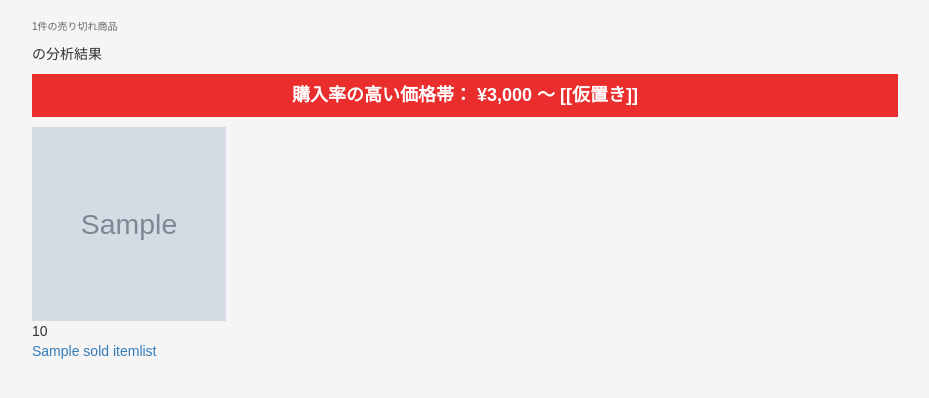
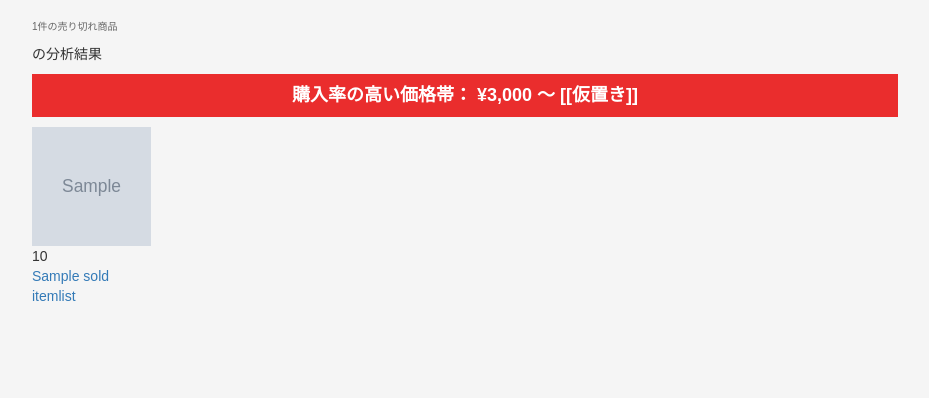
Before and after one commit to kasano0402/mercariAnalytics, a Flask app: template templates/result.html in a window 1280 px wide. Shown: the part 78-476 px from the top of the page, without its empty margins (175-1104 px from the left). Run offline with Flask 2, Linux system fonts and the light colour scheme; the template is opened without the code that fills it: most values are stand-ins (such as "Sample title", 1, 10 or a date in 2020); grey boxes marked "Sample" are stand-in pictures; some libraries are stand-ins or nearby versions.

Commit message:
レスポンシブに対応

```diff
--- a/templates/result.html
+++ b/templates/result.html
@@ -28,7 +28,7 @@
     <div class="row">
       {% for name, price, status, url, photo in sold_itemlist %}
       <div class="item">
-        <div class="col-xs-3 col-sm-3 col-md-3 col-lg-3 col-xl-3">
+        <div class="col-xs-3 col-sm-3 col-md-2 col-lg-2 col-xl-2">
           <img style="background-image: url({{photo}});" src="{{photo}}" />
           <span class="itemprice">{{price}}</span>
           <span class="itemname"
```
